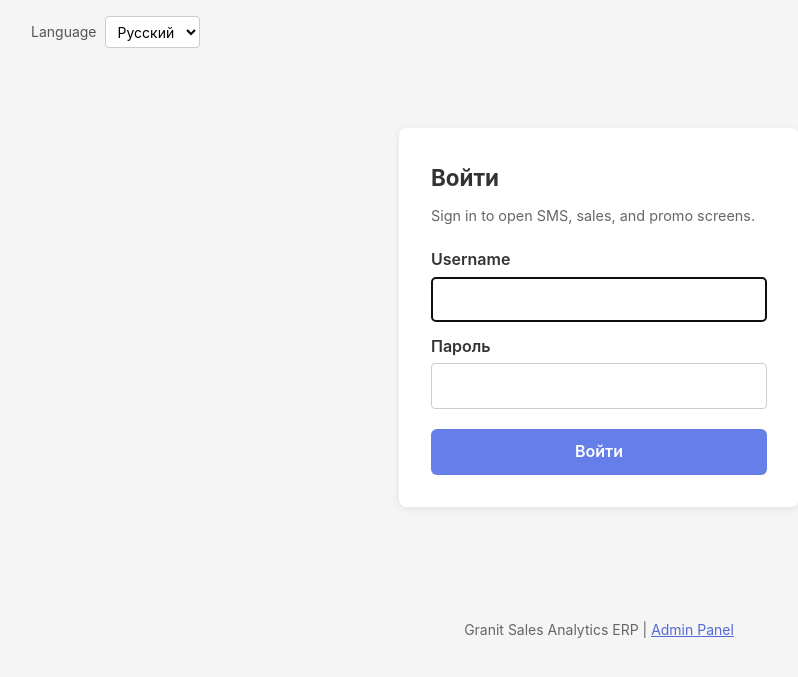
After one commit to IvanBondarenkoIT/granit-sales-analytics-erp, a Django app: page /accounts/login/ in a window 1280 px wide. The commit adds this page. Shown: the top 677 px of the page, without its empty margins (41-839 px from the left). Run offline with Django 5.2, Linux system fonts and the light colour scheme; parts of the project's set-up code (start-up, migrations or seed data) failed here and were passed over.

Commit message:
feat: require login for all UI screens
Gate SMS, sales, and promo pages behind Django auth; keep /health public for deploy checks.

Co-authored-by: Cursor <cursoragent@cursor.com>

```diff
--- a/core/views.py
+++ b/core/views.py
@@ -1,3 +1,4 @@
+from django.contrib.auth.decorators import login_not_required
 from django.db import connection
 from django.http import JsonResponse
 from django.shortcuts import render
@@ -32,6 +33,7 @@ def home(request):
     return render(request, "core/home.html", context)
 
 
+@login_not_required
 def health(request):
     """Liveness/readiness for Docker and the deploy hub. No auth."""
     try:
--- a/granitanalytics/settings.py
+++ b/granitanalytics/settings.py
@@ -73,6 +73,7 @@ MIDDLEWARE = [
     "django.middleware.common.CommonMiddleware",
     "django.middleware.csrf.CsrfViewMiddleware",
     "django.contrib.auth.middleware.AuthenticationMiddleware",
+    "django.contrib.auth.middleware.LoginRequiredMiddleware",
     "django.contrib.messages.middleware.MessageMiddleware",
     "django.middleware.clickjacking.XFrameOptionsMiddleware",
     "django_htmx.middleware.HtmxMiddleware",
@@ -122,6 +123,10 @@ AUTH_PASSWORD_VALIDATORS = [
     {"NAME": "django.contrib.auth.password_validation.NumericPasswordValidator"},
 ]
 
+LOGIN_URL = "login"
+LOGIN_REDIRECT_URL = "home"
+LOGOUT_REDIRECT_URL = "login"
+
 LANGUAGE_CODE = "ru"
 
 LANGUAGES = [
--- a/granitanalytics/urls.py
+++ b/granitanalytics/urls.py
@@ -1,34 +1,34 @@
 """
 URL configuration for granitanalytics project.
-
-The `urlpatterns` list routes URLs to views. For more information please see:
-    https://docs.djangoproject.com/en/6.1/topics/http/urls/
-Examples:
-Function views
-    1. Add an import:  from my_app import views
-    2. Add a URL to urlpatterns:  path('', views.home, name='home')
-Class-based views
-    1. Add an import:  from other_app.views import Home
-    2. Add a URL to urlpatterns:  path('', Home.as_view(), name='home')
-Including another URLconf
-    1. Import the include() function: from django.urls import include, path
-    2. Add a URL to urlpatterns:  path('blog/', include('blog.urls'))
 """
 from django.conf import settings
 from django.conf.urls.static import static
 from django.contrib import admin
+from django.contrib.auth.decorators import login_not_required
+from django.contrib.auth.views import LoginView, LogoutView
 from django.urls import include, path
+from django.views.i18n import set_language
 
 from core.views import health, home
 
 urlpatterns = [
     path("", home, name="home"),
     path("health", health, name="health"),
+    path(
+        "accounts/login/",
+        login_not_required(LoginView.as_view(template_name="registration/login.html")),
+        name="login",
+    ),
+    path(
+        "accounts/logout/",
+        LogoutView.as_view(),
+        name="logout",
+    ),
     path("campaigns/", include("campaigns.urls")),
     path("sales/", include("sales.urls")),
     path("promos/", include("promos.urls")),
     path("admin/", admin.site.urls),
-    path("i18n/", include("django.conf.urls.i18n")),
+    path("i18n/setlang/", login_not_required(set_language), name="set_language"),
 ]
 
 if settings.DEBUG:
--- a/templates/base.html
+++ b/templates/base.html
@@ -37,6 +37,21 @@
             font-size: 0.875rem;
             color: #555;
         }
+        .topbar-right {
+            display: inline-flex;
+            align-items: center;
+            gap: 1rem;
+        }
+        .logout-btn {
+            background: none;
+            border: 0;
+            color: #334;
+            font: inherit;
+            font-size: 0.875rem;
+            cursor: pointer;
+            padding: 0;
+            text-decoration: underline;
+        }
         .lang-switch select {
             padding: 0.35rem 0.5rem;
             border: 1px solid #ccc;
@@ -67,6 +82,13 @@
             <a href="{% url 'sales_explorer' %}"{% if '/sales/' in request.path %} class="active"{% endif %}>{% trans "Sales Explorer" %}</a>
             <a href="{% url 'promo_list' %}"{% if '/promos/' in request.path %} class="active"{% endif %}>{% trans "Promotion Effectiveness" %}</a>
         </nav>
+        <div class="topbar-right">
+            {% if user.is_authenticated %}
+            <form method="post" action="{% url 'logout' %}" style="margin:0">
+                {% csrf_token %}
+                <button class="logout-btn" type="submit">{% trans "Log out" %} ({{ user.username }})</button>
+            </form>
+            {% endif %}
             <form class="lang-switch" action="{% url 'set_language' %}" method="post">
                 {% csrf_token %}
                 <input name="next" type="hidden" value="{{ request.get_full_path }}">
@@ -82,6 +104,7 @@
                     {% endfor %}
                 </select>
             </form>
+        </div>
     </div>
 
     {% if messages %}
--- /dev/null
+++ b/templates/registration/login.html
@@ -0,0 +1,61 @@
+{% extends "base.html" %}
+{% load i18n %}
+
+{% block title %}{% trans "Log in" %} — {% trans "Granit Sales Analytics ERP" %}{% endblock %}
+
+{% block extra_css %}
+        .login-box {
+            max-width: 400px;
+            margin: 3rem auto;
+            background: #fff;
+            padding: 2rem;
+            border-radius: 8px;
+            box-shadow: 0 2px 8px rgba(0,0,0,0.08);
+        }
+        .login-box h1 { font-size: 1.4rem; margin-bottom: 0.5rem; color: #333; }
+        .login-box .hint { color: #666; font-size: 0.9rem; margin-bottom: 1.25rem; }
+        .login-box label { display: block; margin: 0.75rem 0 0.25rem; font-weight: 600; }
+        .login-box input[type=text],
+        .login-box input[type=password] {
+            width: 100%;
+            padding: 0.55rem 0.65rem;
+            border: 1px solid #ccc;
+            border-radius: 4px;
+            font: inherit;
+        }
+        .login-box .btn {
+            margin-top: 1.25rem;
+            width: 100%;
+            background: #667eea;
+            color: #fff;
+            border: 0;
+            padding: 0.65rem 1rem;
+            border-radius: 6px;
+            cursor: pointer;
+            font: inherit;
+            font-weight: 600;
+        }
+        .login-box .errors { color: #b91c1c; margin: 0.75rem 0; }
+        .topbar .nav { display: none; }
+{% endblock %}
+
+{% block content %}
+<div class="container">
+    <div class="login-box">
+        <h1>{% trans "Log in" %}</h1>
+        <p class="hint">{% trans "Sign in to open SMS, sales, and promo screens." %}</p>
+        {% if form.errors %}
+        <div class="errors">{% trans "Please enter a correct username and password." %}</div>
+        {% endif %}
+        <form method="post" action="{% url 'login' %}">
+            {% csrf_token %}
+            <input type="hidden" name="next" value="{{ next }}">
+            <label for="id_username">{% trans "Username" %}</label>
+            <input type="text" name="username" id="id_username" autocomplete="username" autofocus required>
+            <label for="id_password">{% trans "Password" %}</label>
+            <input type="password" name="password" id="id_password" autocomplete="current-password" required>
+            <button class="btn" type="submit">{% trans "Log in" %}</button>
+        </form>
+    </div>
+</div>
+{% endblock %}
```
Also changed, not shown: core/tests.py (+20 -1 lines), README.md, locale/en/LC_MESSAGES/django.po, locale/ru/LC_MESSAGES/django.po, 2 other files. Lines whose indentation alone changed are shown as unchanged.
